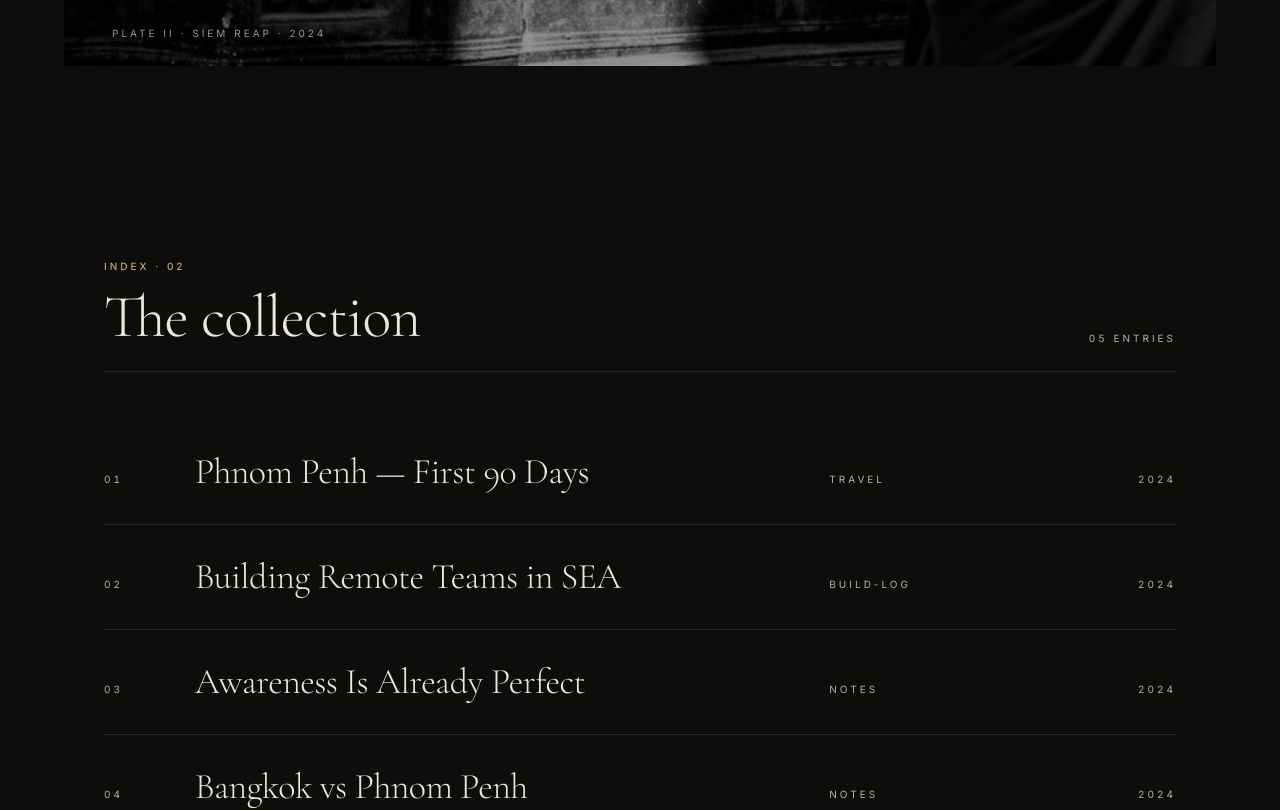
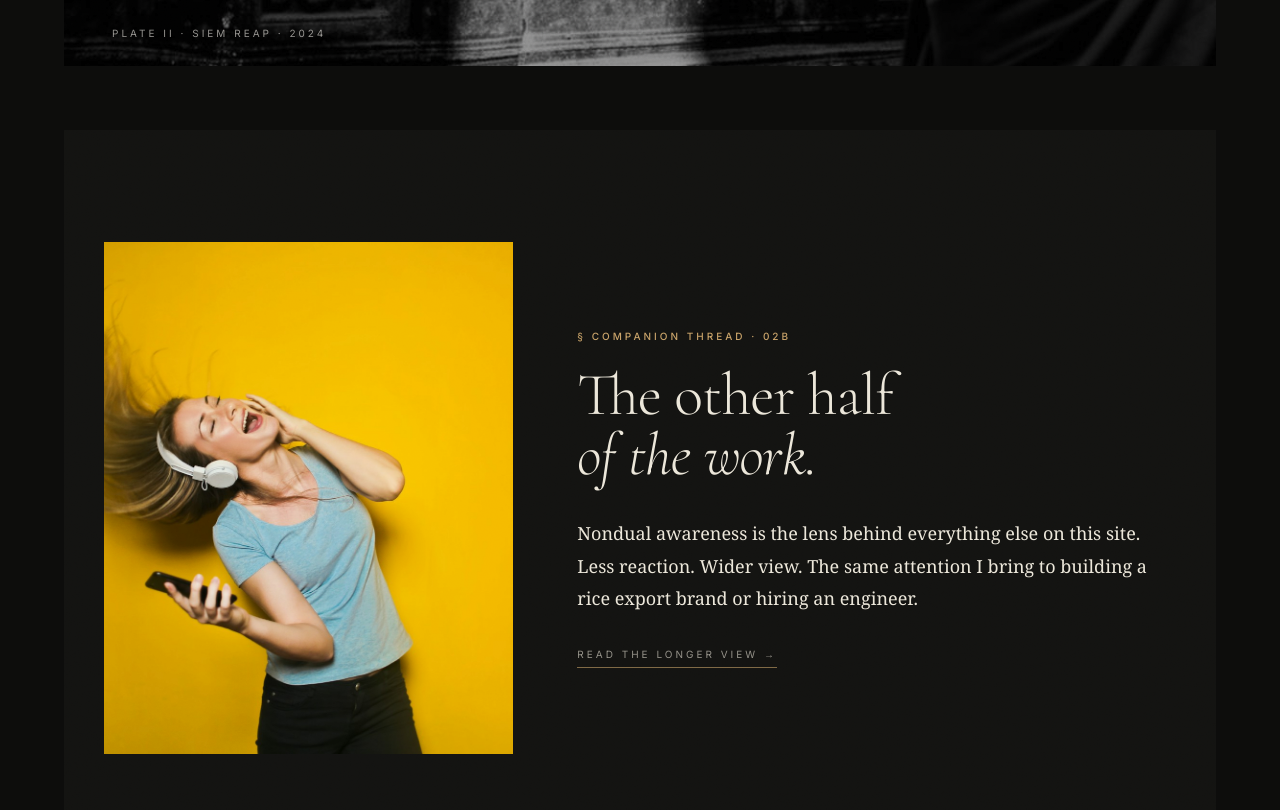
Before and after one commit to mrjameskongg/sovandarapor, a React (Vite) app: page / in a window 1280 px wide. Shown: the part 3520-4330 px from the top of the page. Built offline with nearby package versions, Linux system fonts and the light colour scheme; the HTML template or start-up script is replaced by a standard one; a web font is replaced by a local one.

Commit message:
Changes
Co-authored-by: mrjameskongg <164092267+mrjameskongg@users.noreply.github.com>

```diff
--- a/src/pages/Home.tsx
+++ b/src/pages/Home.tsx
@@ -4,6 +4,7 @@ import heroStreet from '@/assets/hero-street.jpg';
 import featureTemple from '@/assets/feature-temple.jpg';
 import deskNotes from '@/assets/desk-notes.jpg';
 import mountainMist from '@/assets/mountain-mist.jpg';
+import nondual1 from '@/assets/nondual-1.jpg';
 import Masthead from '@/components/editorial/Masthead';
 import Plate from '@/components/editorial/Plate';
 import PullQuote from '@/components/editorial/PullQuote';
@@ -134,6 +135,37 @@ const Home = () => {
         </p>
       </section>
 
+      {/* COMPANION THREAD — Nondual */}
+      <section className="relative -mx-6 md:-mx-10 my-16 bg-secondary py-20 md:py-28">
+        <div className="max-w-6xl mx-auto px-6 md:px-10 grid md:grid-cols-12 gap-10 md:gap-16 items-center">
+          <Link to="/nondual" className="md:col-span-5 block group grain overflow-hidden">
+            <img
+              src={nondual1}
+              alt="Window of light, quiet interior"
+              loading="lazy"
+              className="w-full aspect-[4/5] object-cover transition-transform duration-[900ms] ease-out group-hover:scale-[1.02]"
+            />
+          </Link>
+          <div className="md:col-span-7">
+            <p className="eyebrow-gold mb-5">§ Companion thread · 02b</p>
+            <h2 className="font-display font-light text-4xl md:text-6xl leading-[1.05] text-foreground">
+              The other half<br /><span className="italic">of the work.</span>
+            </h2>
+            <p className="font-content text-lg leading-[1.8] text-content mt-8 max-w-xl">
+              Nondual awareness is the lens behind everything else on this site.
+              Less reaction. Wider view. The same attention I bring to building
+              a rice export brand or hiring an engineer.
+            </p>
+            <Link
+              to="/nondual"
+              className="inline-block font-ui text-[10px] uppercase tracking-[0.3em] text-foreground link-quiet mt-8 border-b border-gold pb-1"
+            >
+              Read the longer view →
+            </Link>
+          </div>
+        </div>
+      </section>
+
       {/* ARCHIVE — typographic index */}
       <section className="py-24 md:py-32">
         <div className="flex items-end justify-between border-b border-border pb-6 mb-12">
```
